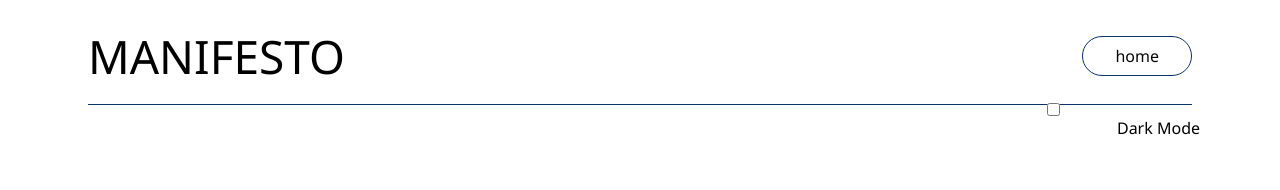
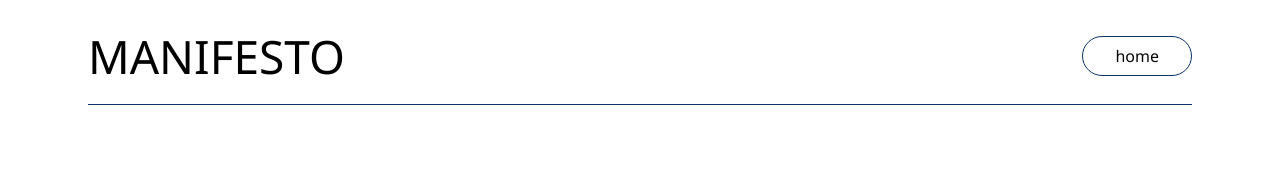
Before and after one commit to tjindrak/english-for-designers, a plain HTML site: page docs/index.html in a window 1280 px wide. Shown: the top 190 px of the page. Drawn offline with nearby package versions, Linux system fonts and the light colour scheme.

Commit message:
Readme, css edit

```diff
--- a/docs/style.css
+++ b/docs/style.css
@@ -28,7 +28,7 @@
     --code-blue: #33ccff;
 }
 .theme-switch-wrapper {
-    display: block;/*aaa*/
+    display: none;
     align-items: center;
     position: absolute;
     top: 100px;
```
Also changed, not shown: 1 other file.
